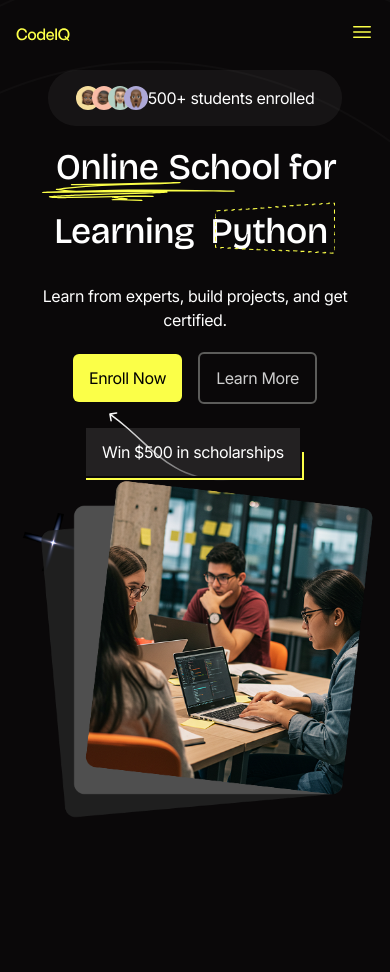
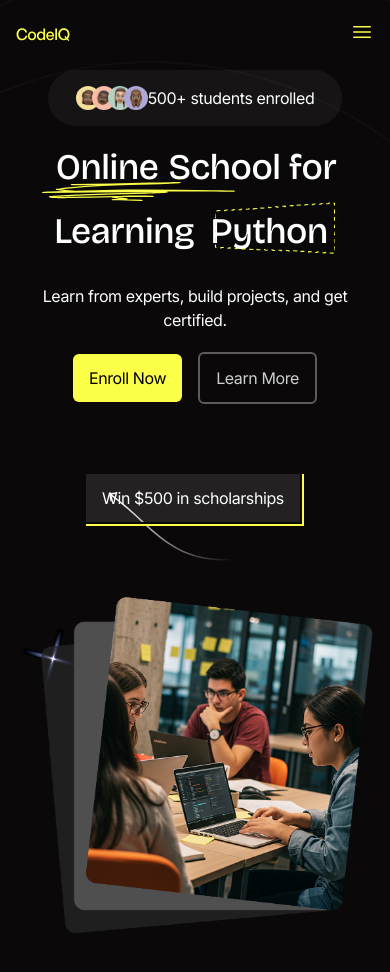
Before and after one commit to kodexthecreator/edtech-hero, a React (Vite) app: page / in a window 390 px wide. Shown: the top 972 px of the page. Before the commit the page ends 844 px from the top, so only its background shows below. Built offline with nearby package versions, Linux system fonts and the light colour scheme.

Commit message:
Refactor Header component for improved mobile layout and add Arrow icon

```diff
--- a/src/Components/Header.jsx
+++ b/src/Components/Header.jsx
@@ -16,7 +16,7 @@ const Header = () => {
   };
 
   return (
-    <div className="text-white min-h-screen bg-[url('assets/bg-circle.png')] bg-no-repeat overflow-x-hidden">
+    <div className="text-white pb-20 min-h-screen bg-[url('assets/bg-circle.png')] bg-no-repeat overflow-x-hidden">
       <nav className="flex justify-between items-center lg:mx-14 lg:my-4 mx-4 my-2 lg:py-2 py-3">
         <img src={logo} alt="C-Sports Company Logo" width={54} height={24} />
 
@@ -143,14 +143,18 @@ const Header = () => {
             </div>
 
             <div className="flex lg:flex-row flex-col justify-items-center items-center lg:justify-end mt-12 relative">
-              {/* Mobile view - order matters for z-index in flex containers */}
-              <div className="lg:hidden flex flex-col relative w-full items-center">
-                {/* Scholarship box goes AFTER arrow in markup but appears on TOP visually */}
-                <img src={arrow} alt="" className="-mt-10 absolute z-0" />
-                <div className="border-primary border-r-2 border-b-2 w-fit z-20 relative">
-                  <p className="px-4 py-3 font-body -mt-6 bg-white/10 text-white text-base border-[#0A0809] border-r-2 border-b-2">
+              {/* Mobile view - revised positioning */}
+              <div className="lg:hidden flex w-full h-24 items-center justify-center">
+                {/* Scholarship box positioned above the arrow */}
+                <div className="border-primary border-r-2 border-b-2 w-fit relative z-50 top-0">
+                  <p className="px-4 py-3 font-body bg-white/10 text-white text-base border-[#0A0809] border-r-2 border-b-2">
                     Win $500 in scholarships{" "}
                   </p>
+                </div>
+
+                {/* Arrow positioned below */}
+                <div className="absolute -z-10 top-10">
+                  <Icons.Arrow />
                 </div>
               </div>
 
@@ -168,7 +172,7 @@ const Header = () => {
         </div>
 
         {/* Right image section */}
-        <div className="lg:w-1/2 flex justify-center items-center">
+        <div className="lg:w-1/2 md:mt-0 mt-12 flex justify-center items-center">
           <img
             src={heroimg}
             alt="hero image"
--- a/src/Components/icons.jsx
+++ b/src/Components/icons.jsx
@@ -14,6 +14,35 @@ export const Icons = {
           strokeWidth="2"
           strokeDasharray="8 8"
         />
+      </svg>
+    );
+  },
+  Arrow: () => {
+    return (
+      <svg
+        width="172"
+        height="69"
+        viewBox="0 0 172 69"
+        fill="none"
+        xmlns="http://www.w3.org/2000/svg"
+      >
+        <path
+          d="M0.83984 1.33448C0.431259 1.40256 0.15522 1.78896 0.223293 2.19754L1.33262 8.85577C1.40069 9.26435 1.7871 9.54038 2.19568 9.47231C2.60426 9.40424 2.8803 9.01783 2.81223 8.60925L1.82616 2.69083L7.74457 1.70477C8.15315 1.63669 8.42919 1.25029 8.36112 0.841705C8.29304 0.433121 7.90664 0.157086 7.49806 0.225159L0.83984 1.33448ZM171.287 57.2814C119.166 72.8022 89.535 67.9218 66.5827 54.7469C55.071 48.1391 45.202 39.4245 34.982 30.0384C24.7757 20.665 14.2216 10.624 1.39906 1.46401L0.527131 2.68456C13.2575 11.7788 23.7347 21.7455 33.9673 31.1432C44.1862 40.5281 54.1639 49.3479 65.8359 56.0478C89.251 69.4884 119.336 74.3167 171.715 58.719L171.287 57.2814Z"
+          fill="url(#paint0_linear_713_501)"
+        />
+        <defs>
+          <linearGradient
+            id="paint0_linear_713_501"
+            x1="-0.866723"
+            y1="11.8032"
+            x2="155.565"
+            y2="46.5651"
+            gradientUnits="userSpaceOnUse"
+          >
+            <stop stop-color="white" />
+            <stop offset="0.834377" stop-color="#0B090A" />
+          </linearGradient>
+        </defs>
       </svg>
     );
   },
```
